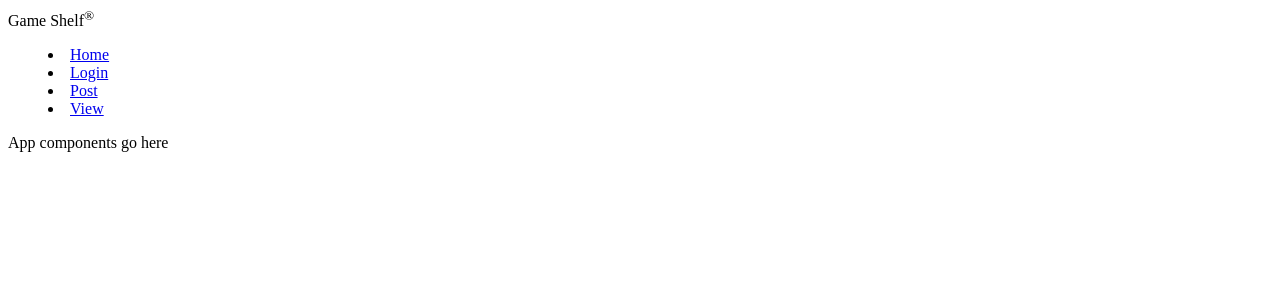
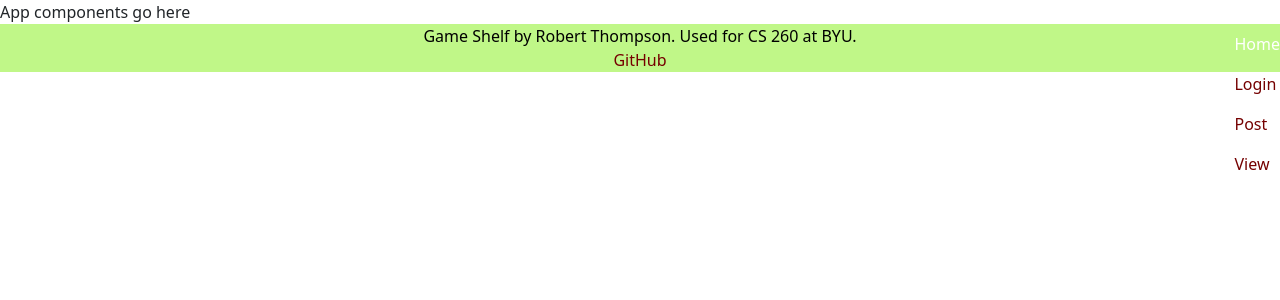
Before and after one commit to Shadowfox20/Startup, a React (Vite) app: page / in a window 1280 px wide. Shown: the top 300 px of the page. Built offline with nearby package versions, Linux system fonts and the light colour scheme.

Commit message:
header/footer modification

```diff
--- a/src/app.jsx
+++ b/src/app.jsx
@@ -1,4 +1,6 @@
 import React from 'react';
+import 'bootstrap/dist/css/bootstrap.min.css';
+import './app.css';
 import { BrowserRouter, NavLink, Route, Routes } from 'react-router-dom';
 // import { Login } from './login/login';
 // import { Profile } from './profile/profile';
@@ -45,6 +47,13 @@
             <Route path='/profile' element={<Profile />} />
             <Route path='*' element={<NotFound />} />
         </Routes> */}
+        <footer>
+            <p>
+                Game Shelf by Robert Thompson. Used for CS 260 at BYU.
+                <br />
+                <a href="https://github.com/Shadowfox20/Startup"> GitHub </a>
+            </p>
+        </footer>
     </BrowserRouter>
   );
 }
```
